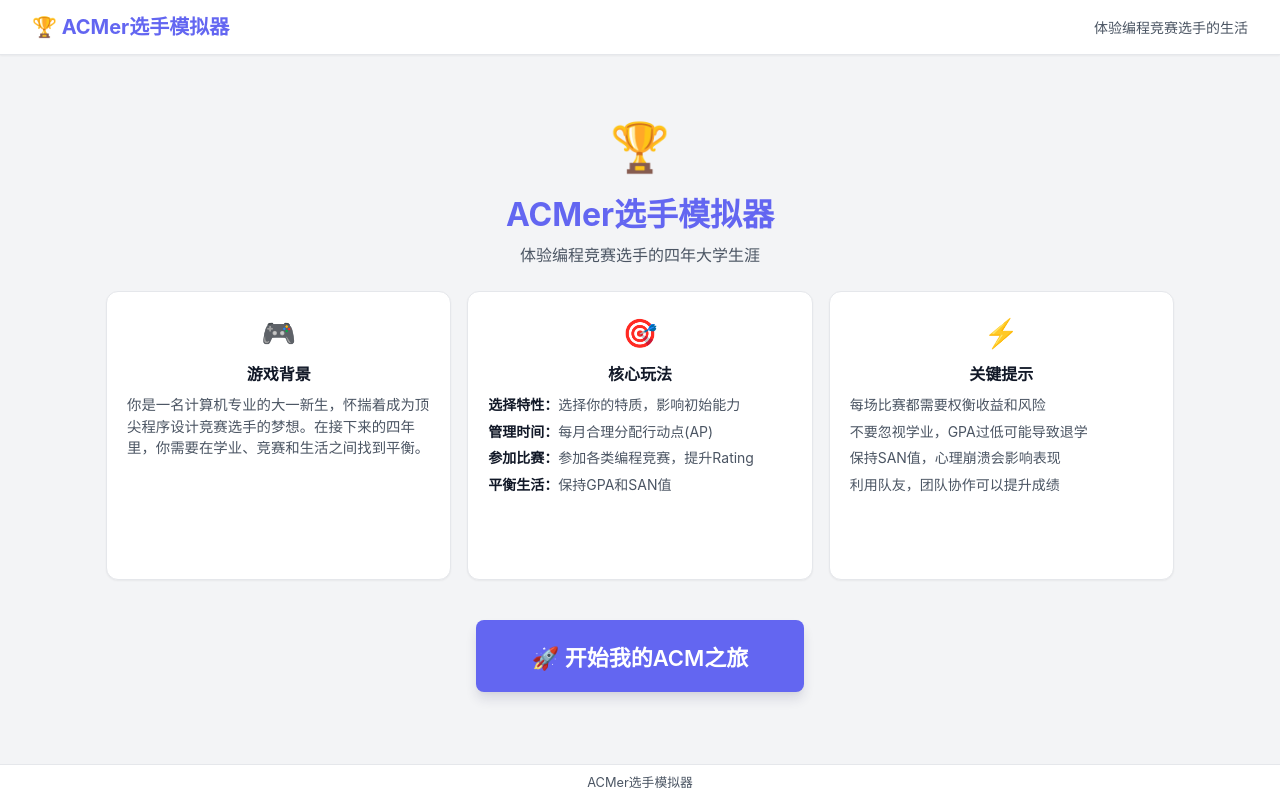
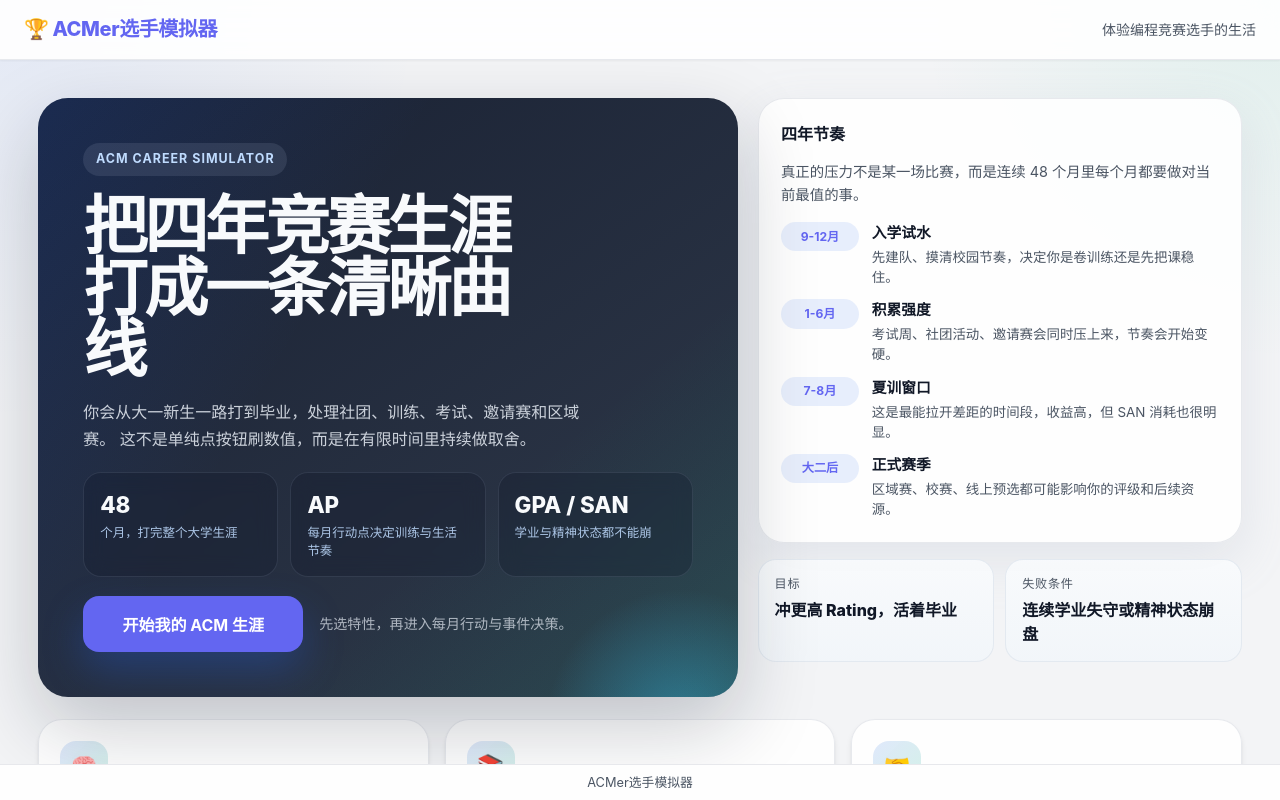
Before and after one commit to a48zhang/ACMer-Simulator, a React (Vite) app: page / in a window 1280 px wide. Built offline with nearby package versions, Linux system fonts and the light colour scheme.

Commit message:
fix: fix ui problem

```diff
--- a/src/App.tsx
+++ b/src/App.tsx
@@ -194,7 +194,8 @@ function App() {
   const wrappedHandleTeammateCancel = useCallback(() => {
     setShowTeammateDialog(false)
     setPendingEventChoice(null)
-    setShowEventDialog(true)
+    setShowEventDialog(false)
+    setCurrentEvent(null)
   }, [])
 
   const wrappedResetGame = useCallback(() => {
@@ -264,6 +265,12 @@ function App() {
     gpa: gameState.gpa
   }), [gameState.playerContests, gameState.playerProblems, gameState.rating, gameState.gpa])
 
+  const mainClassName = useMemo(() => {
+    if (gamePhase === 'intro') return 'landing-screen'
+    if (gamePhase === 'traitSelection') return 'trait-selection-screen'
+    return ''
+  }, [gamePhase])
+
   return (
     <Container>
       <Header>
@@ -286,7 +293,7 @@ function App() {
           />
         )}
 
-        <Main className={gamePhase !== 'playing' ? 'full-width' : ''}>
+        <Main className={mainClassName}>
           {gamePhase === 'intro' && (
             <IntroPanel onStart={startGame} />
           )}
--- a/src/components/panels/IntroPanel.tsx
+++ b/src/components/panels/IntroPanel.tsx
@@ -2,130 +2,316 @@ import styled from 'styled-components';
 import { Button } from '../common/Button';
 
 const IntroPanelWrapper = styled.section`
-  max-width: 1100px;
+  width: min(1220px, 100%);
   margin: 0 auto;
-  padding: 1.5rem 1rem;
-  height: 100%;
   display: flex;
   flex-direction: column;
+  gap: 1.4rem;
 `;
 
-const IntroHero = styled.div`
-  text-align: center;
-  margin-bottom: 1.5rem;
-  flex-shrink: 0;
+const HeroGrid = styled.div`
+  display: grid;
+  grid-template-columns: minmax(0, 1.3fr) minmax(320px, 0.9fr);
+  gap: 1.25rem;
+
+  @media (max-width: 980px) {
+    grid-template-columns: 1fr;
+  }
 `;
 
-const IntroLogo = styled.div`
-  font-size: 3rem;
-  margin-bottom: 0.5rem;
+const HeroPrimary = styled.div`
+  position: relative;
+  overflow: hidden;
+  padding: clamp(1.6rem, 4vw, 2.8rem);
+  border-radius: 30px;
+  background:
+    linear-gradient(145deg, rgba(15, 23, 42, 0.96), rgba(30, 41, 59, 0.92)),
+    ${props => props.theme.colors.surface};
+  color: #f8fafc;
+  box-shadow: 0 30px 80px rgba(15, 23, 42, 0.22);
+
+  &::before {
+    content: '';
+    position: absolute;
+    inset: auto -12% -28% auto;
+    width: 280px;
+    height: 280px;
+    border-radius: 999px;
+    background: radial-gradient(circle, rgba(56, 189, 248, 0.42), transparent 68%);
+    pointer-events: none;
+  }
+
+  &::after {
+    content: '';
+    position: absolute;
+    inset: 0;
+    background:
+      linear-gradient(120deg, rgba(37, 99, 235, 0.16), transparent 38%),
+      linear-gradient(320deg, rgba(16, 185, 129, 0.15), transparent 34%);
+    pointer-events: none;
+  }
 `;
 
-const IntroTitle = styled.h1`
-  font-size: 2rem;
-  font-weight: 700;
-  color: ${props => props.theme.colors.primary};
-  margin-bottom: 0.25rem;
+const HeroContent = styled.div`
+  position: relative;
+  z-index: 1;
+  display: flex;
+  flex-direction: column;
+  gap: 1.2rem;
 `;
 
-const IntroSubtitle = styled.p`
-  font-size: 1rem;
-  color: ${props => props.theme.colors.textSecondary};
+const Eyebrow = styled.div`
+  display: inline-flex;
+  align-items: center;
+  gap: 0.5rem;
+  width: fit-content;
+  padding: 0.45rem 0.8rem;
+  border-radius: 999px;
+  background: rgba(148, 163, 184, 0.16);
+  color: #bfdbfe;
+  font-size: 0.78rem;
+  font-weight: 700;
+  letter-spacing: 0.08em;
+  text-transform: uppercase;
 `;
 
-const IntroCards = styled.div`
-  display: flex;
-  flex-direction: row;
-  gap: 1rem;
-  margin-bottom: 1.5rem;
-  flex: 1;
-  min-height: 0;
+const HeroTitle = styled.h1`
+  font-size: clamp(2.3rem, 5vw, 4.2rem);
+  line-height: 0.96;
+  letter-spacing: -0.05em;
+  max-width: 10ch;
 `;
 
-const IntroCard = styled.div`
-  flex: 1;
-  background: ${props => props.theme.colors.surface};
-  border-radius: ${props => props.theme.radius.lg};
-  padding: 1.25rem;
-  box-shadow: ${props => props.theme.shadows.sm};
-  border: 1px solid ${props => props.theme.colors.border};
-  overflow-y: auto;
-  min-width: 0;
+const HeroDescription = styled.p`
+  max-width: 52ch;
+  color: rgba(226, 232, 240, 0.88);
+  font-size: 1rem;
+  line-height: 1.7;
 `;
 
-const IntroCardIcon = styled.div`
-  font-size: 1.75rem;
-  margin-bottom: 0.5rem;
+const HeroMetrics = styled.div`
+  display: grid;
+  grid-template-columns: repeat(3, minmax(0, 1fr));
+  gap: 0.75rem;
+
+  @media (max-width: 640px) {
+    grid-template-columns: 1fr;
+  }
+`;
+
+const MetricCard = styled.div`
+  padding: 0.9rem 1rem;
+  border-radius: 18px;
+  background: rgba(15, 23, 42, 0.28);
+  border: 1px solid rgba(148, 163, 184, 0.16);
+  backdrop-filter: blur(10px);
+`;
+
+const MetricValue = styled.div`
+  font-size: 1.4rem;
+  font-weight: 800;
+  color: #f8fafc;
+`;
+
+const MetricLabel = styled.div`
+  margin-top: 0.15rem;
+  color: rgba(191, 219, 254, 0.88);
+  font-size: 0.78rem;
+`;
+
+const HeroActions = styled.div`
+  display: flex;
+  align-items: center;
+  gap: 1rem;
+  flex-wrap: wrap;
+`;
+
+const IntroStartButton = styled(Button)`
+  min-width: 220px;
+  padding: 1rem 1.6rem;
+  border-radius: 16px;
+  font-size: 1rem;
+  font-weight: 700;
+  box-shadow: 0 18px 40px rgba(37, 99, 235, 0.3);
+`;
+
+const ActionHint = styled.p`
+  color: rgba(226, 232, 240, 0.72);
+  font-size: 0.88rem;
+`;
+
+const HeroAside = styled.aside`
+  display: flex;
+  flex-direction: column;
+  gap: 1rem;
+`;
+
+const AsideCard = styled.div`
+  background: rgba(255, 255, 255, 0.88);
+  border: 1px solid rgba(229, 231, 235, 0.9);
+  border-radius: 26px;
+  padding: 1.4rem;
+  box-shadow: 0 18px 50px rgba(148, 163, 184, 0.18);
+`;
+
+const AsideTitle = styled.h2`
+  font-size: 1rem;
+  font-weight: 800;
+  color: ${props => props.theme.colors.textMain};
+  margin-bottom: 0.9rem;
+`;
+
+const AsideLead = styled.p`
+  color: ${props => props.theme.colors.textSecondary};
+  font-size: 0.9rem;
+  line-height: 1.6;
+  margin-bottom: 1rem;
+`;
+
+const RhythmList = styled.div`
+  display: flex;
+  flex-direction: column;
+  gap: 0.75rem;
+`;
+
+const RhythmItem = styled.div`
+  display: grid;
+  grid-template-columns: 78px 1fr;
+  gap: 0.8rem;
+  align-items: start;
+`;
+
+const RhythmTag = styled.div`
+  padding: 0.35rem 0.55rem;
+  border-radius: 999px;
+  background: rgba(37, 99, 235, 0.1);
+  color: ${props => props.theme.colors.primary};
+  font-size: 0.76rem;
+  font-weight: 700;
   text-align: center;
 `;
 
-const IntroCardTitle = styled.h3`
-  font-size: 1rem;
-  font-weight: 600;
-  color: ${props => props.theme.colors.textMain};
-  margin-bottom: 0.5rem;
-  text-align: center;
+const RhythmContent = styled.div`
+  display: flex;
+  flex-direction: column;
+  gap: 0.18rem;
 `;
 
-const IntroCardText = styled.p`
+const RhythmTitle = styled.div`
+  font-size: 0.92rem;
+  font-weight: 700;
+  color: ${props => props.theme.colors.textMain};
+`;
+
+const RhythmText = styled.div`
   color: ${props => props.theme.colors.textSecondary};
+  font-size: 0.84rem;
   line-height: 1.5;
-  margin-bottom: 0.5rem;
+`;
+
+const HighlightStrip = styled.div`
+  display: grid;
+  grid-template-columns: repeat(2, minmax(0, 1fr));
+  gap: 0.7rem;
+
+  @media (max-width: 480px) {
+    grid-template-columns: 1fr;
+  }
+`;
+
+const HighlightBlock = styled.div`
+  padding: 0.95rem 1rem;
+  border-radius: 18px;
+  background: linear-gradient(180deg, rgba(248, 250, 252, 0.94), rgba(241, 245, 249, 0.94));
+  border: 1px solid rgba(226, 232, 240, 0.95);
+`;
+
+const HighlightLabel = styled.div`
+  color: ${props => props.theme.colors.textSecondary};
+  font-size: 0.76rem;
+  text-transform: uppercase;
+  letter-spacing: 0.06em;
+`;
+
+const HighlightValue = styled.div`
+  margin-top: 0.3rem;
+  color: ${props => props.theme.colors.textMain};
+  font-size: 1rem;
+  font-weight: 800;
+`;
+
+const StrategyGrid = styled.div`
+  display: grid;
+  grid-template-columns: repeat(3, minmax(0, 1fr));
+  gap: 1rem;
+
+  @media (max-width: 980px) {
+    grid-template-columns: 1fr;
+  }
+`;
+
+const StrategyCard = styled.article`
+  background: rgba(255, 255, 255, 0.86);
+  border: 1px solid rgba(229, 231, 235, 0.9);
+  border-radius: 24px;
+  padding: 1.3rem;
+  box-shadow: ${props => props.theme.shadows.md};
+`;
+
+const StrategyIcon = styled.div`
+  width: 48px;
+  height: 48px;
+  border-radius: 16px;
+  display: grid;
+  place-items: center;
+  font-size: 1.35rem;
+  background: linear-gradient(135deg, rgba(37, 99, 235, 0.14), rgba(16, 185, 129, 0.18));
+  margin-bottom: 0.85rem;
+`;
+
+const StrategyTitle = styled.h3`
+  font-size: 1rem;
+  font-weight: 800;
+  color: ${props => props.theme.colors.textMain};
+  margin-bottom: 0.45rem;
+`;
+
+const StrategyText = styled.p`
+  color: ${props => props.theme.colors.textSecondary};
+  line-height: 1.65;
   font-size: 0.9rem;
 `;
 
-const IntroCardList = styled.ul`
-  list-style: none;
-  padding: 0;
-  margin: 0;
-`;
+const heroMetrics = [
+  { value: '48', label: '个月，打完整个大学生涯' },
+  { value: 'AP', label: '每月行动点决定训练与生活节奏' },
+  { value: 'GPA / SAN', label: '学业与精神状态都不能崩' }
+];
 
-const IntroCardListItem = styled.li`
-  color: ${props => props.theme.colors.textSecondary};
-  line-height: 1.5;
-  margin-bottom: 0.35rem;
-  font-size: 0.875rem;
+const rhythmItems = [
+  { tag: '9-12月', title: '入学试水', text: '先建队、摸清校园节奏，决定你是卷训练还是先把课稳住。' },
+  { tag: '1-6月', title: '积累强度', text: '考试周、社团活动、邀请赛会同时压上来，节奏会开始变硬。' },
+  { tag: '7-8月', title: '夏训窗口', text: '这是最能拉开差距的时间段，收益高，但 SAN 消耗也很明显。' },
+  { tag: '大二后', title: '正式赛季', text: '区域赛、校赛、线上预选都可能影响你的评级和后续资源。' }
+];
 
-  strong {
-    color: ${props => props.theme.colors.textMain};
-    font-weight: 600;
+const strategyCards = [
+  {
+    icon: '🧠',
+    title: '训练不是无脑堆',
+    text: '算法、代码、做题量要一起推进。单项极端偏科，正式比赛很容易卡在读题、实现或调试。'
+  },
+  {
+    icon: '📚',
+    title: '学业是硬门槛',
+    text: 'GPA 低会触发挂科和学业警告。竞赛打得再好，只要学业连续失守，游戏会直接结束。'
+  },
+  {
+    icon: '🤝',
+    title: '队伍管理同样关键',
+    text: '部分比赛要先选队友。好的队友能补你的短板，但选错节奏也会拖慢整个赛季。'
   }
-`;
-
-const IntroFooter = styled.div`
-  text-align: center;
-  padding: 1rem 0;
-  flex-shrink: 0;
-`;
-
-const IntroStartButton = styled(Button)`
-  padding: 1.25rem 3.5rem;
-  font-size: 1.375rem;
-  font-weight: 600;
-  box-shadow: ${props => props.theme.shadows.lg};
-  transform: scale(1);
-  transition: all 0.2s ease;
-  animation: pulse 2s infinite;
-
-  @keyframes pulse {
-    0%, 100% {
-      box-shadow: ${props => props.theme.shadows.lg};
-    }
-    50% {
-      box-shadow: 0 0 0 8px rgba(99, 102, 241, 0.2);
-    }
-  }
-
-  &:hover:not(:disabled) {
-    transform: scale(1.05);
-    box-shadow: 0 20px 25px -5px rgba(0, 0, 0, 0.1), 0 10px 10px -5px rgba(0, 0, 0, 0.04);
-    animation: none;
-  }
-
-  &:active:not(:disabled) {
-    transform: scale(0.98);
-  }
-`;
+];
 
 interface IntroPanelProps {
   onStart: () => void;
@@ -134,49 +320,73 @@ interface IntroPanelProps {
 function IntroPanel({ onStart }: IntroPanelProps) {
   return (
     <IntroPanelWrapper>
-      <IntroHero>
-        <IntroLogo>🏆</IntroLogo>
-        <IntroTitle>ACMer选手模拟器</IntroTitle>
-        <IntroSubtitle>体验编程竞赛选手的四年大学生涯</IntroSubtitle>
-      </IntroHero>
+      <HeroGrid>
+        <HeroPrimary>
+          <HeroContent>
+            <Eyebrow>ACM Career Simulator</Eyebrow>
+            <HeroTitle>把四年竞赛生涯打成一条清晰曲线</HeroTitle>
+            <HeroDescription>
+              你会从大一新生一路打到毕业，处理社团、训练、考试、邀请赛和区域赛。
+              这不是单纯点按钮刷数值，而是在有限时间里持续做取舍。
+            </HeroDescription>
 
-      <IntroCards>
-        <IntroCard>
-          <IntroCardIcon>🎮</IntroCardIcon>
-          <IntroCardTitle>游戏背景</IntroCardTitle>
-          <IntroCardText>
-            你是一名计算机专业的大一新生，怀揣着成为顶尖程序设计竞赛选手的梦想。在接下来的四年里，你需要在学业、竞赛和生活之间找到平衡。
-          </IntroCardText>
-        </IntroCard>
+            <HeroMetrics>
+              {heroMetrics.map((item) => (
+                <MetricCard key={item.label}>
+                  <MetricValue>{item.value}</MetricValue>
+                  <MetricLabel>{item.label}</MetricLabel>
+                </MetricCard>
+              ))}
+            </HeroMetrics>
 
-        <IntroCard>
-          <IntroCardIcon>🎯</IntroCardIcon>
-          <IntroCardTitle>核心玩法</IntroCardTitle>
-          <IntroCardList>
-            <IntroCardListItem><strong>选择特性：</strong>选择你的特质，影响初始能力</IntroCardListItem>
-            <IntroCardListItem><strong>管理时间：</strong>每月合理分配行动点(AP)</IntroCardListItem>
-            <IntroCardListItem><strong>参加比赛：</strong>参加各类编程竞赛，提升Rating</IntroCardListItem>
-            <IntroCardListItem><strong>平衡生活：</strong>保持GPA和SAN值</IntroCardListItem>
-          </IntroCardList>
-        </IntroCard>
+            <HeroActions>
+              <IntroStartButton variant="primary" size="lg" onClick={onStart}>
+                开始我的 ACM 生涯
+              </IntroStartButton>
+              <ActionHint>先选特性，再进入每月行动与事件决策。</ActionHint>
+            </HeroActions>
+          </HeroContent>
+        </HeroPrimary>
 
-        <IntroCard>
-          <IntroCardIcon>⚡</IntroCardIcon>
-          <IntroCardTitle>关键提示</IntroCardTitle>
-          <IntroCardList>
-            <IntroCardListItem>每场比赛都需要权衡收益和风险</IntroCardListItem>
-            <IntroCardListItem>不要忽视学业，GPA过低可能导致退学</IntroCardListItem>
-            <IntroCardListItem>保持SAN值，心理崩溃会影响表现</IntroCardListItem>
-            <IntroCardListItem>利用队友，团队协作可以提升成绩</IntroCardListItem>
-          </IntroCardList>
-        </IntroCard>
-      </IntroCards>
+        <HeroAside>
+          <AsideCard>
+            <AsideTitle>四年节奏</AsideTitle>
+            <AsideLead>真正的压力不是某一场比赛，而是连续 48 个月里每个月都要做对当前最值的事。</AsideLead>
+            <RhythmList>
+              {rhythmItems.map((item) => (
+                <RhythmItem key={item.title}>
+                  <RhythmTag>{item.tag}</RhythmTag>
+                  <RhythmContent>
+                    <RhythmTitle>{item.title}</RhythmTitle>
+                    <RhythmText>{item.text}</RhythmText>
+                  </RhythmContent>
+                </RhythmItem>
+              ))}
+            </RhythmList>
+          </AsideCard>
 
-      <IntroFooter>
-        <IntroStartButton variant="primary" size="lg" onClick={onStart}>
-          🚀 开始我的ACM之旅
-        </IntroStartButton>
-      </IntroFooter>
+          <HighlightStrip>
+            <HighlightBlock>
+              <HighlightLabel>目标</HighlightLabel>
+              <HighlightValue>冲更高 Rating，活着毕业</HighlightValue>
+            </HighlightBlock>
+            <HighlightBlock>
+              <HighlightLabel>失败条件</HighlightLabel>
+              <HighlightValue>连续学业失守或精神状态崩盘</HighlightValue>
+            </HighlightBlock>
+          </HighlightStrip>
+        </HeroAside>
+      </HeroGrid>
+
+      <StrategyGrid>
+        {strategyCards.map((card) => (
+          <StrategyCard key={card.title}>
+            <StrategyIcon>{card.icon}</StrategyIcon>
+            <StrategyTitle>{card.title}</StrategyTitle>
+            <StrategyText>{card.text}</StrategyText>
+          </StrategyCard>
+        ))}
+      </StrategyGrid>
     </IntroPanelWrapper>
   );
 }
--- a/src/components/panels/TraitSelectionPanel.tsx
+++ b/src/components/panels/TraitSelectionPanel.tsx
@@ -252,7 +252,7 @@ const TraitGrid = styled.div`
 const TraitCard = styled.div<{ $selected?: boolean; $negative?: boolean }>`
   border: 2px solid ${props => props.theme.colors.border};
   border-radius: ${props => props.theme.radius.lg};
-  padding: 0.75rem 0.9rem;
+  padding: 0.8rem 0.95rem 2.2rem;
   cursor: pointer;
   transition: all 0.2s ease;
   position: relative;
@@ -309,13 +309,13 @@ const TraitDesc = styled.div`
 
 const SelectedBadge = styled.div<{ $negative?: boolean }>`
   position: absolute;
-  top: 0.55rem;
+  bottom: 0.55rem;
   right: 0.55rem;
   background: ${props => props.$negative ? props.theme.colors.warning : props.theme.colors.primary};
   color: white;
   font-size: 0.65rem;
-  padding: 0.12rem 0.35rem;
-  border-radius: 5px;
+  padding: 0.18rem 0.42rem;
+  border-radius: 999px;
   font-weight: 700;
   display: flex;
   align-items: center;
--- a/src/styles/AppStyles.js
+++ b/src/styles/AppStyles.js
@@ -4,26 +4,33 @@ export const Container = styled.div`
   height: 100vh;
   display: flex;
   flex-direction: column;
+  background:
+    radial-gradient(circle at top left, rgba(37, 99, 235, 0.08), transparent 28%),
+    radial-gradient(circle at top right, rgba(16, 185, 129, 0.08), transparent 24%),
+    ${props => props.theme.colors.background};
 `;
 
 export const Header = styled.header`
-  background-color: ${props => props.theme.colors.surface};
-  border-bottom: 1px solid ${props => props.theme.colors.border};
-  padding: 0.75rem 2rem;
+  background: rgba(255, 255, 255, 0.9);
+  border-bottom: 1px solid rgba(229, 231, 235, 0.9);
+  padding: 0.9rem 1.5rem;
   display: flex;
   align-items: center;
   justify-content: space-between;
+  gap: 1rem;
   box-shadow: ${props => props.theme.shadows.sm};
+  backdrop-filter: blur(14px);
   z-index: 10;
   flex-shrink: 0;
 
   h1 {
     font-size: 1.25rem;
-    font-weight: 700;
+    font-weight: 800;
     color: ${props => props.theme.colors.primary};
     display: flex;
     align-items: center;
     gap: 0.5rem;
+    letter-spacing: -0.02em;
   }
 
   .subtitle {
@@ -32,7 +39,7 @@ export const Header = styled.header`
   }
 
   @media (max-width: 768px) {
-    padding: 0.5rem 1rem;
+    padding: 0.75rem 1rem;
 
     h1 {
       font-size: 1rem;
@@ -44,17 +51,12 @@ export const Header = styled.header`
   }
 
   @media (max-width: 480px) {
-    padding: 0.5rem;
+    padding: 0.65rem 0.9rem;
+    align-items: flex-start;
+    flex-direction: column;
 
     h1 {
-      font-size: 0.875rem;
-      flex-direction: column;
-      align-items: flex-start;
-      gap: 0.25rem;
-    }
-
-    .subtitle {
-      font-size: 0.7rem;
+      font-size: 0.95rem;
     }
   }
 `;
@@ -63,6 +65,7 @@ export const AppLayout = styled.div`
   display: flex;
   flex: 1;
   overflow: hidden;
+  min-height: 0;
 `;
 
 export const Main = styled.main`
@@ -70,13 +73,19 @@ export const Main = styled.main`
   display: flex;
   flex-direction: column;
   overflow: hidden;
-  background: ${props => props.theme.colors.background};
+  min-height: 0;
+  background: transparent;
 
-  &.full-width {
-    align-items: center;
-    justify-content: center;
-    padding: 2rem;
-    overflow: auto;
+  &.landing-screen {
+    overflow-y: auto;
+    padding: clamp(1.25rem, 3vw, 2.5rem);
+  }
+
+  &.trait-selection-screen {
+    overflow-y: auto;
+    padding: clamp(0.9rem, 2.4vw, 1.8rem);
+    justify-content: flex-start;
+    align-items: stretch;
   }
 `;
 
@@ -85,7 +94,7 @@ export const MainContentLayout = styled.div`
   flex: 1;
   overflow: hidden;
   gap: 1rem;
-  padding: 1rem;
+  padding: 1.1rem 1.1rem 1.3rem;
   min-height: 0;
 
   .main-content-left {
@@ -95,34 +104,45 @@ export const MainContentLayout = styled.div`
     flex-direction: column;
     gap: 1rem;
     min-width: 0;
-
-    @media (max-width: 768px) {
-      padding: 0;
-      gap: 0.75rem;
-    }
-
-    @media (max-width: 480px) {
-      gap: 0.5rem;
-    }
+    padding-right: 0.2rem;
   }
 
   .main-content-right {
     display: flex;
     flex-direction: column;
     overflow: hidden;
+  }
 
-    @media (max-width: 768px) {
+  @media (max-width: 768px) {
+    padding: 0.85rem;
+    gap: 0.75rem;
+
+    .main-content-left {
+      gap: 0.75rem;
+      padding-right: 0;
+    }
+
+    .main-content-right {
       display: none;
+    }
+  }
+
+  @media (max-width: 480px) {
+    padding: 0.7rem;
+
+    .main-content-left {
+      gap: 0.65rem;
     }
   }
 `;
 
 export const Footer = styled.footer`
-  background-color: ${props => props.theme.colors.surface};
-  border-top: 1px solid ${props => props.theme.colors.border};
+  background-color: rgba(255, 255, 255, 0.88);
+  border-top: 1px solid rgba(229, 231, 235, 0.92);
   padding: 0.5rem 1rem;
   color: ${props => props.theme.colors.textSecondary};
   font-size: 0.8rem;
   text-align: center;
   flex-shrink: 0;
+  backdrop-filter: blur(10px);
 `;
```
Also changed, not shown: src/components/panels/EventPanel.tsx (+95 -73 lines).
